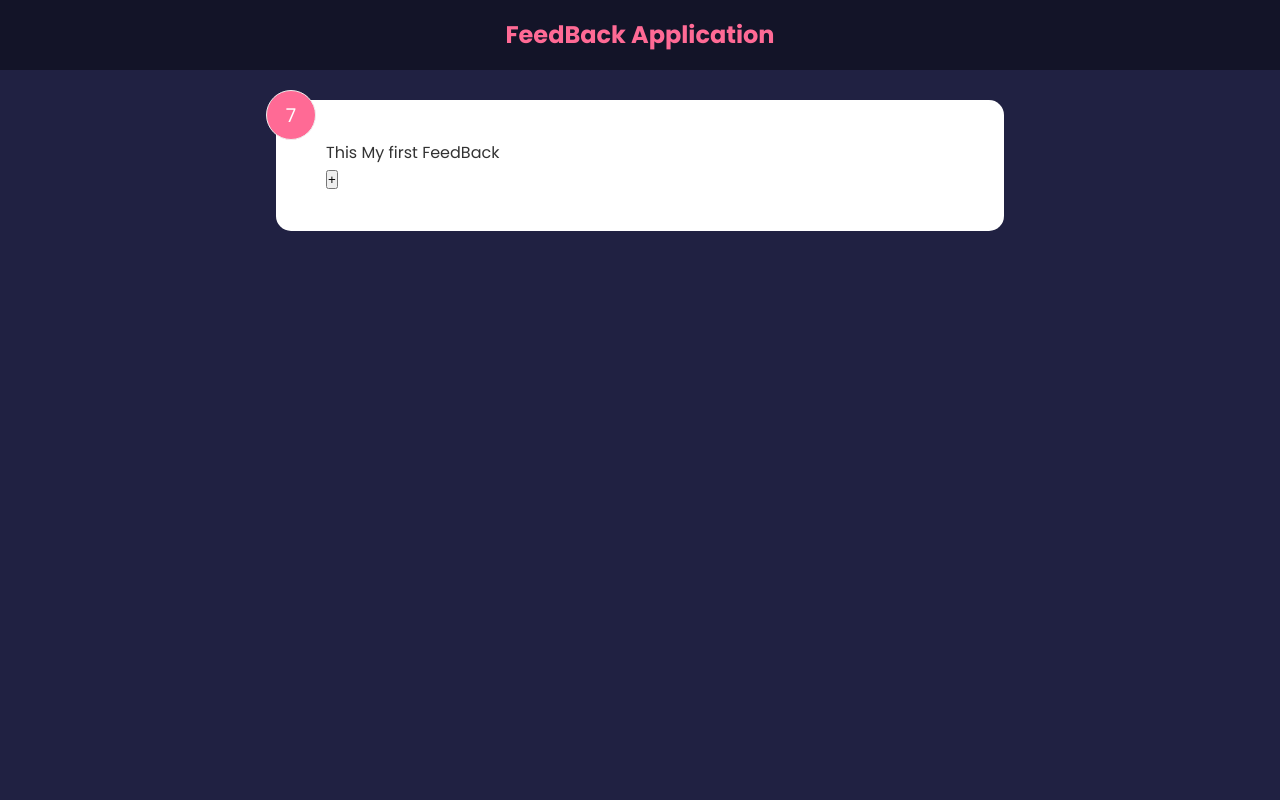
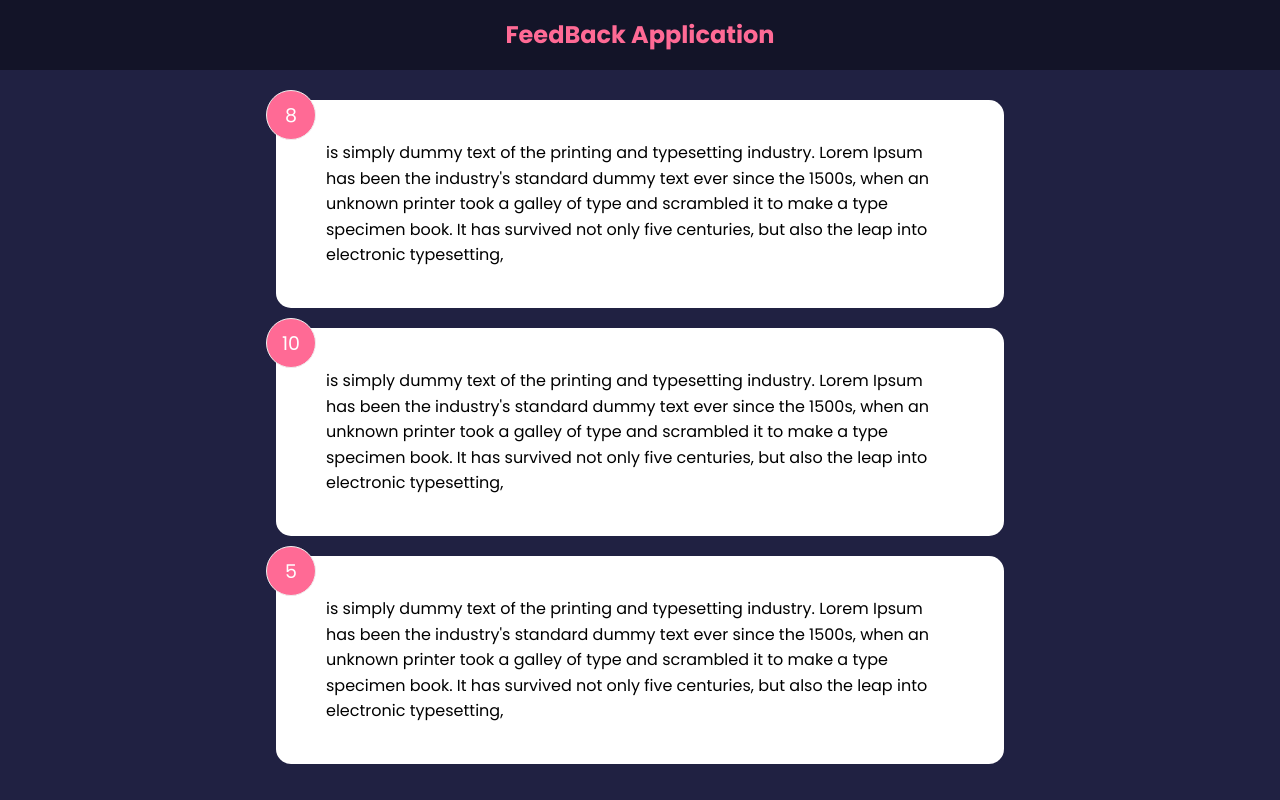
Before and after one commit to RamezTaher/React-Tuto-App, a React (Create React App) app: page / in a window 1280 px wide. Built offline with nearby package versions, Linux system fonts and the light colour scheme.

Commit message:
component for styling

```diff
--- a/src/App.js
+++ b/src/App.js
@@ -1,12 +1,16 @@
+import { useState } from "react"
 import FeedBackItem from "./components/FeedBackItem"
+import FeedBackList from "./components/FeedBackList"
 import Header from "./components/Header"
+import FeedBack from "./data/FeedBack"
 
 function App() {
+  const [feedback, setFeeback] = useState(FeedBack)
   return (
     <>
       <Header />
       <div className="container">
-        <FeedBackItem />
+        <FeedBackList feedback={feedback} />
       </div>
     </>
   )
--- a/src/components/FeedBackItem.jsx
+++ b/src/components/FeedBackItem.jsx
@@ -1,21 +1,18 @@
-import React, { useState } from "react"
+import React from "react"
+import Card from "./shared/Card"
+import PropTypes from "prop-types"
 
-const FeedBackItem = () => {
-  const [rating, setRating] = useState(7)
-  const [feedbackText, setFeedbackText] = useState("This My first FeedBack")
-  const handleClick = () => {
-    setRating((prev) => {
-      console.log(prev)
-      return prev + 1
-    })
-  }
+const FeedBackItem = ({ item }) => {
   return (
-    <div className="card">
-      <div className="num-display">{rating}</div>
-      <div className="text-display">{feedbackText}</div>
-      <button onClick={() => handleClick()}>+</button>
-    </div>
+    <Card>
+      <div className="num-display">{item.rating}</div>
+      <div className="text-display">{item.text}</div>
+    </Card>
   )
 }
 
+FeedBackItem.propTypes = {
+  item: PropTypes.object.isRequired,
+}
+
 export default FeedBackItem
--- /dev/null
+++ b/src/components/FeedBackList.jsx
@@ -0,0 +1,29 @@
+import React from "react"
+import FeedBackItem from "./FeedBackItem"
+import PropTypes from "prop-types"
+
+const FeedBackList = ({ feedback }) => {
+  if (!feedback || feedback.length === 0) {
+    return <p>No Feedback available for now.</p>
+  }
+
+  return (
+    <div className="feedback-list">
+      {feedback.map((item) => (
+        <FeedBackItem key={item.id} item={item} />
+      ))}
+    </div>
+  )
+}
+
+FeedBackList.propTypes = {
+  feedback: PropTypes.arrayOf(
+    PropTypes.shape({
+      id: PropTypes.number.isRequired,
+      rating: PropTypes.number.isRequired,
+      text: PropTypes.string.isRequired,
+    })
+  ),
+}
+
+export default FeedBackList
--- /dev/null
+++ b/src/components/shared/Card.jsx
@@ -0,0 +1,28 @@
+import React from "react"
+import PropTypes from "prop-types"
+
+const Card = ({ children, isReverse }) => {
+  console.log(children)
+  return (
+    <div
+      className="card"
+      style={{
+        backgroundColor: isReverse ? "rgba(0,0,0,0.4)" : "#fff",
+        color: isReverse ? "#fff" : "#000",
+      }}
+    >
+      {children}
+    </div>
+  )
+}
+
+Card.defaultProps = {
+  isReverse: false,
+}
+
+Card.propTypes = {
+  children: PropTypes.node.isRequired,
+  isReverse: PropTypes.bool,
+}
+
+export default Card
--- /dev/null
+++ b/src/data/FeedBack.js
@@ -0,0 +1,19 @@
+const FeedBack = [
+  {
+    id: 1,
+    rating: 8,
+    text: " is simply dummy text of the printing and typesetting industry. Lorem Ipsum has been the industry's standard dummy text ever since the 1500s, when an unknown printer took a galley of type and scrambled it to make a type specimen book. It has survived not only five centuries, but also the leap into electronic typesetting,",
+  },
+  {
+    id: 2,
+    rating: 10,
+    text: " is simply dummy text of the printing and typesetting industry. Lorem Ipsum has been the industry's standard dummy text ever since the 1500s, when an unknown printer took a galley of type and scrambled it to make a type specimen book. It has survived not only five centuries, but also the leap into electronic typesetting,",
+  },
+  {
+    id: 3,
+    rating: 5,
+    text: " is simply dummy text of the printing and typesetting industry. Lorem Ipsum has been the industry's standard dummy text ever since the 1500s, when an unknown printer took a galley of type and scrambled it to make a type specimen book. It has survived not only five centuries, but also the leap into electronic typesetting,",
+  },
+]
+
+export default FeedBack
```
